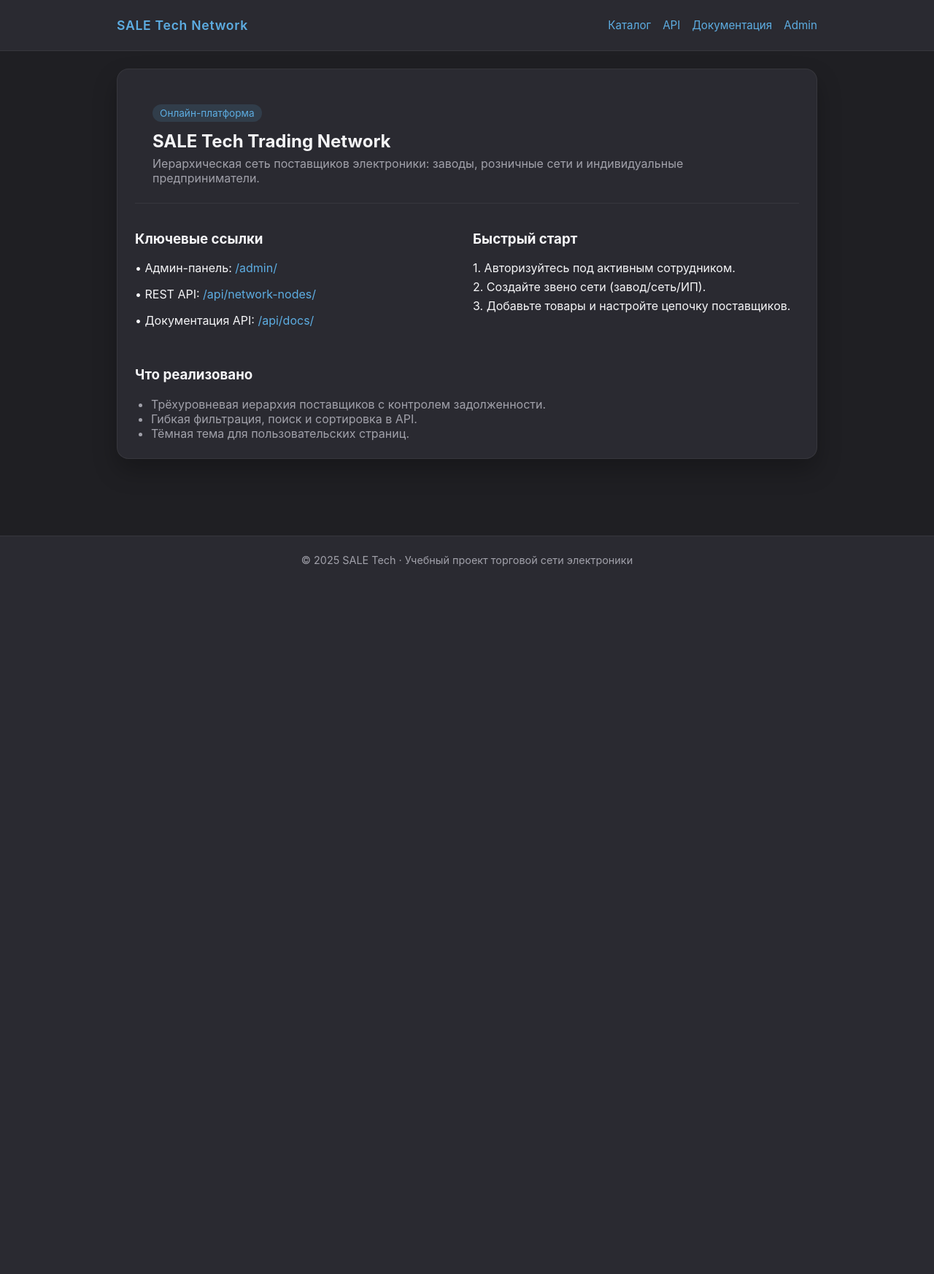
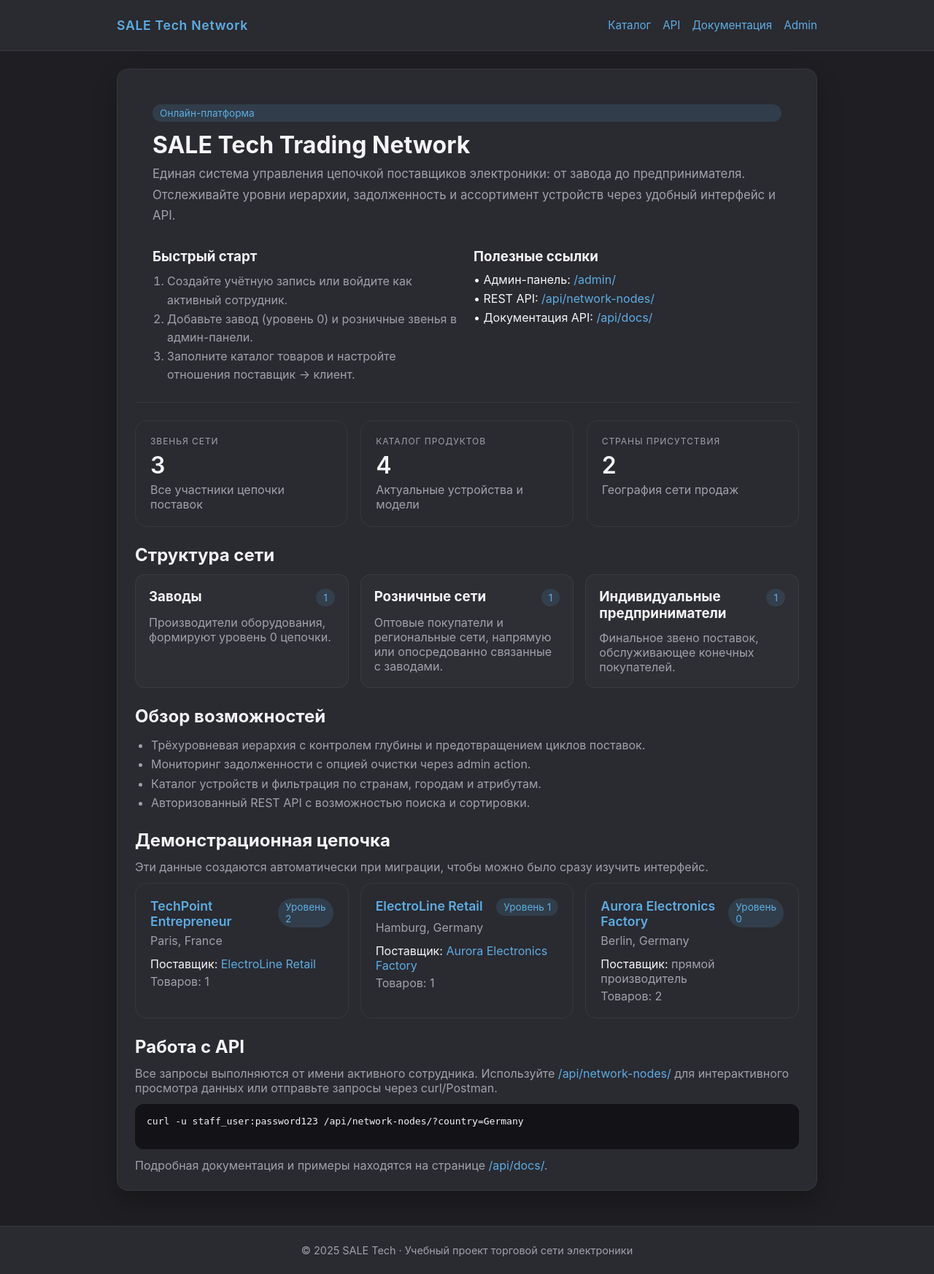
Before and after one commit to Kok321416/Project_SALE_tech, a Django app: page / in a window 1280 px wide. Shown: the whole page at 73% size. Before the commit the page ends 776 px from the top, so only its background shows below. Run offline with Django 5.2, Linux system fonts and the light colour scheme; data comes from the database, SQL or seed files in the repository.

Commit message:
девелоп

```diff
--- a/dealers/views.py
+++ b/dealers/views.py
@@ -1,10 +1,86 @@
-from django.views.generic import DetailView, ListView
+from collections import Counter
+
+from django.urls import reverse
+from django.views.generic import DetailView, ListView, TemplateView
 from rest_framework import viewsets
 
 from .filters import NetworkNodeFilter
-from .models import NetworkNode
+from .models import NetworkNode, Product
 from .permissions import IsActiveStaff
 from .serializers import NetworkNodeSerializer
+
+
+class HomePageView(TemplateView):
+    template_name = "landing.html"
+
+    def get_context_data(self, **kwargs):
+        context = super().get_context_data(**kwargs)
+
+        nodes = (
+            NetworkNode.objects.select_related("supplier")
+            .prefetch_related("products")
+            .all()
+        )
+
+        total_nodes = nodes.count()
+        total_products = Product.objects.count()
+        countries_count = nodes.values("country").distinct().count()
+
+        level_counter = Counter()
+        for node in nodes:
+            level_counter[node.level] += 1
+
+        level_cards = [
+            {
+                "title": "Заводы",
+                "description": "Производители оборудования, формируют уровень 0 цепочки.",
+                "count": level_counter.get(0, 0),
+            },
+            {
+                "title": "Розничные сети",
+                "description": "Оптовые покупатели и региональные сети, напрямую или опосредованно связанные с заводами.",
+                "count": level_counter.get(1, 0),
+            },
+            {
+                "title": "Индивидуальные предприниматели",
+                "description": "Финальное звено поставок, обслуживающее конечных покупателей.",
+                "count": level_counter.get(2, 0),
+            },
+        ]
+
+        featured_nodes = (
+            nodes.order_by("-created_at")[:3]
+            if total_nodes
+            else []
+        )
+
+        context.update(
+            {
+                "admin_url": reverse("admin:index"),
+                "api_url": reverse("network-node-list"),
+                "stats_cards": [
+                    {
+                        "title": "Звенья сети",
+                        "value": total_nodes,
+                        "description": "Все участники цепочки поставок",
+                    },
+                    {
+                        "title": "Каталог продуктов",
+                        "value": total_products,
+                        "description": "Актуальные устройства и модели",
+                    },
+                    {
+                        "title": "Страны присутствия",
+                        "value": countries_count,
+                        "description": "География сети продаж",
+                    },
+                ],
+                "level_cards": level_cards,
+                "featured_nodes": featured_nodes,
+                "has_network": total_nodes > 0,
+            }
+        )
+        return context
 
 
 class NetworkNodeViewSet(viewsets.ModelViewSet):
--- a/sale_network/urls.py
+++ b/sale_network/urls.py
@@ -20,23 +20,13 @@ from django.urls import include, path
 from django.views.generic import TemplateView
 from rest_framework.routers import DefaultRouter
 
-from dealers.views import NetworkNodeViewSet
+from dealers.views import HomePageView, NetworkNodeViewSet
 
 router = DefaultRouter()
 router.register("network-nodes", NetworkNodeViewSet, basename="network-node")
 
 urlpatterns = [
-    path(
-        "",
-        TemplateView.as_view(
-            template_name="landing.html",
-            extra_context={
-                "admin_url": "/admin/",
-                "api_url": "/api/network-nodes/",
-            },
-        ),
-        name="home",
-    ),
+    path("", HomePageView.as_view(), name="home"),
     path("network/", include(("dealers.urls", "dealers"), namespace="dealers")),
     path("admin/", admin.site.urls),
     path("api/", include(router.urls)),
--- a/templates/landing.html
+++ b/templates/landing.html
@@ -3,35 +3,119 @@
 {% block title %}Главная · SALE Tech{% endblock %}
 
 {% block content %}
-  <section class="card" style="display: grid; gap: 18px">
-    <header>
+  <section class="card" style="display: grid; gap: 24px">
+    <header style="display: grid; gap: 12px">
       <span class="tag">Онлайн-платформа</span>
-      <h1 style="margin: 12px 0 6px">SALE Tech Trading Network</h1>
-      <p style="color: var(--text-muted); margin: 0">
-        Иерархическая сеть поставщиков электроники: заводы, розничные сети и индивидуальные предприниматели.
+      <div>
+        <h1 style="margin: 0 0 6px; font-size: 2rem">SALE Tech Trading Network</h1>
+        <p style="color: var(--text-muted); margin: 0; font-size: 1.05rem; line-height: 1.7">
+          Единая система управления цепочкой поставщиков электроники: от завода до предпринимателя.
+          Отслеживайте уровни иерархии, задолженность и ассортимент устройств через удобный интерфейс и API.
         </p>
-    </header>
-    <div class="grid grid-2">
+      </div>
+      <div class="grid grid-2" style="gap: 18px">
         <div>
-        <h3>Ключевые ссылки</h3>
-        <p>• Админ-панель: <a href="{{ admin_url }}">{{ admin_url }}</a></p>
-        <p>• REST API: <a href="{{ api_url }}">{{ api_url }}</a></p>
-        <p>• Документация API: <a href="/api/docs/">/api/docs/</a></p>
+          <h3 style="margin-bottom: 10px">Быстрый старт</h3>
+          <ol style="margin: 0; padding-left: 20px; color: var(--text-muted); line-height: 1.6">
+            <li>Создайте учётную запись или войдите как активный сотрудник.</li>
+            <li>Добавьте завод (уровень 0) и розничные звенья в админ-панели.</li>
+            <li>Заполните каталог товаров и настройте отношения поставщик → клиент.</li>
+          </ol>
         </div>
         <div>
-        <h3>Быстрый старт</h3>
-        <p style="margin: 0 0 6px">1. Авторизуйтесь под активным сотрудником.</p>
-        <p style="margin: 0 0 6px">2. Создайте звено сети (завод/сеть/ИП).</p>
-        <p style="margin: 0">3. Добавьте товары и настройте цепочку поставщиков.</p>
+          <h3 style="margin-bottom: 10px">Полезные ссылки</h3>
+          <p style="margin: 0 0 6px">• Админ-панель: <a href="{{ admin_url }}">{{ admin_url }}</a></p>
+          <p style="margin: 0 0 6px">• REST API: <a href="{{ api_url }}">{{ api_url }}</a></p>
+          <p style="margin: 0">• Документация API: <a href="/api/docs/">/api/docs/</a></p>
         </div>
       </div>
-    <div>
-      <h3>Что реализовано</h3>
-      <ul style="margin: 0; padding-left: 22px; color: var(--text-muted)">
-        <li>Трёхуровневая иерархия поставщиков с контролем задолженности.</li>
-        <li>Гибкая фильтрация, поиск и сортировка в API.</li>
-        <li>Тёмная тема для пользовательских страниц.</li>
-      </ul>
+    </header>
+
+    <section class="grid" style="gap: 18px; grid-template-columns: repeat(auto-fit, minmax(220px, 1fr));">
+        {% for stat in stats_cards %}
+          <div style="border: 1px solid var(--border); border-radius: 16px; padding: 20px">
+            <p style="margin: 0; color: var(--text-muted); text-transform: uppercase; letter-spacing: 0.08em; font-size: 0.75rem">
+              {{ stat.title }}
+            </p>
+            <p style="margin: 6px 0 0; font-size: 2rem; font-weight: 600">{{ stat.value }}</p>
+            <p style="margin: 4px 0 0; color: var(--text-muted)">{{ stat.description }}</p>
+          </div>
+        {% endfor %}
+    </section>
+
+    <section style="display: grid; gap: 12px">
+      <h2 style="margin: 0">Структура сети</h2>
+      <div class="grid grid-2" style="gap: 16px">
+        {% for level in level_cards %}
+          <div style="padding: 18px; border-radius: 14px; border: 1px solid var(--border); background: rgba(255, 255, 255, 0.02)">
+            <div style="display: flex; justify-content: space-between; align-items: baseline; gap: 12px">
+              <h3 style="margin: 0">{{ level.title }}</h3>
+              <span class="tag">{{ level.count }}</span>
+            </div>
+            <p style="margin: 12px 0 0; color: var(--text-muted)">{{ level.description }}</p>
+          </div>
+        {% endfor %}
       </div>
     </section>
+
+    <section style="display: grid; gap: 12px">
+      <h2 style="margin: 0">Обзор возможностей</h2>
+      <ul style="margin: 0; padding-left: 22px; color: var(--text-muted); line-height: 1.65">
+        <li>Трёхуровневая иерархия с контролем глубины и предотвращением циклов поставок.</li>
+        <li>Мониторинг задолженности с опцией очистки через admin action.</li>
+        <li>Каталог устройств и фильтрация по странам, городам и атрибутам.</li>
+        <li>Авторизованный REST API с возможностью поиска и сортировки.</li>
+      </ul>
+    </section>
+
+    {% if has_network %}
+      <section style="display: grid; gap: 12px">
+        <h2 style="margin: 0">Демонстрационная цепочка</h2>
+        <p style="margin: 0; color: var(--text-muted)">
+          Эти данные создаются автоматически при миграции, чтобы можно было сразу изучить интерфейс.
+        </p>
+        <div class="grid grid-2" style="gap: 16px">
+          {% for node in featured_nodes %}
+            <div style="padding: 20px; border-radius: 16px; border: 1px solid var(--border)">
+              <div style="display: flex; justify-content: space-between; align-items: baseline; gap: 12px">
+                <a href="{% url 'dealers:node-detail' node.pk %}" style="font-size: 1.1rem; font-weight: 600">{{ node.name }}</a>
+                <span class="tag">Уровень {{ node.level }}</span>
+              </div>
+              <p style="margin: 6px 0 0; color: var(--text-muted)">{{ node.city }}, {{ node.country }}</p>
+              <p style="margin: 12px 0 0">
+                Поставщик:
+                {% if node.supplier %}
+                  <a href="{% url 'dealers:node-detail' node.supplier.pk %}">{{ node.supplier.name }}</a>
+                {% else %}
+                  <span style="color: var(--text-muted)">прямой производитель</span>
+                {% endif %}
+              </p>
+              <p style="margin: 4px 0 0; color: var(--text-muted)">Товаров: {{ node.products.all|length }}</p>
+            </div>
+          {% endfor %}
+        </div>
+      </section>
+    {% else %}
+      <section style="display: grid; gap: 12px">
+        <h2 style="margin: 0">Начните с создания первого завода</h2>
+        <p style="margin: 0; color: var(--text-muted)">
+          После применения миграций добавьте базовое звено в админке, чтобы построить иерархию сети.
+        </p>
+      </section>
+    {% endif %}
+
+    <section style="display: grid; gap: 12px">
+      <h2 style="margin: 0">Работа с API</h2>
+      <p style="margin: 0; color: var(--text-muted)">
+        Все запросы выполняются от имени активного сотрудника. Используйте <a href="{{ api_url }}">{{ api_url }}</a>
+        для интерактивного просмотра данных или отправьте запросы через curl/Postman.
+      </p>
+      <pre style="background: #131317; padding: 16px; border-radius: 12px; overflow-x: auto; margin: 0">
+curl -u staff_user:password123 {{ api_url }}?country=Germany
+      </pre>
+      <p style="margin: 0; color: var(--text-muted)">
+        Подробная документация и примеры находятся на странице <a href="/api/docs/">/api/docs/</a>.
+      </p>
+    </section>
+  </section>
 {% endblock %}
```
Lines whose indentation alone changed are shown as unchanged.
